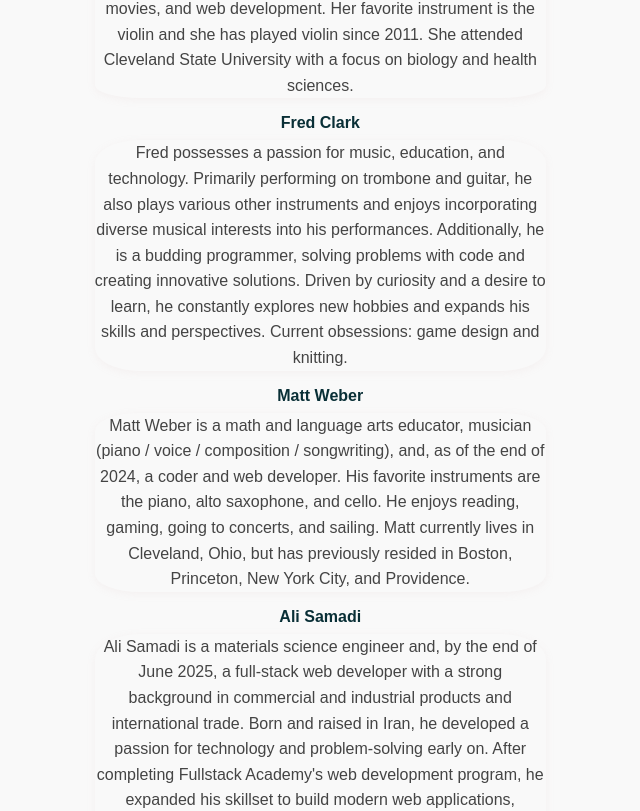
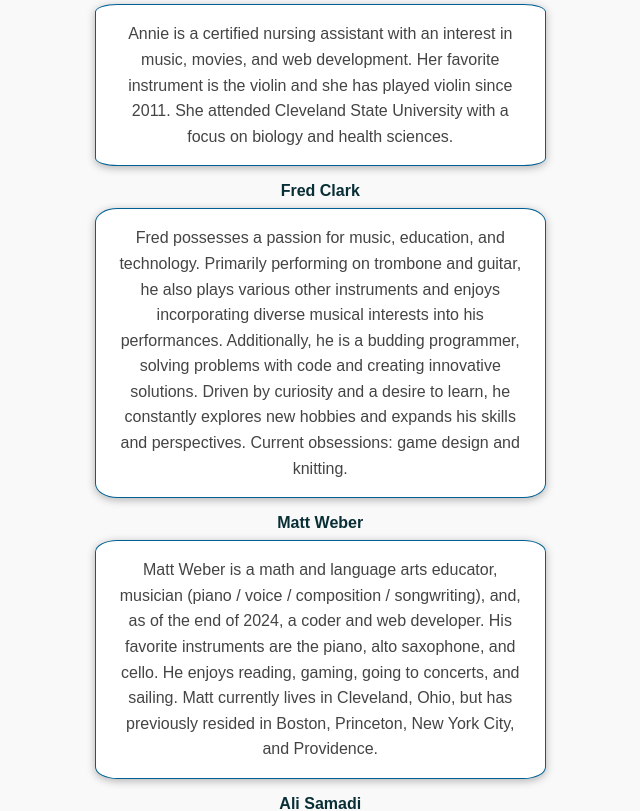
Before and after one commit to Anne-Litherland/OrchestrationStation.Frontend, a React (Vite) app: page /about in a window 1280 px wide. Shown: the part 418-1229 px from the top of the page, without its empty margins (342-982 px from the left). Built offline with nearby package versions, Linux system fonts and the light colour scheme; no server answers.

Commit message:
Added CSS to bibliography

```diff
--- a/src/About/about.jsx
+++ b/src/About/about.jsx
@@ -16,14 +16,14 @@ export default function About() {
         </p>
         <h3 className="about-title">About the Developers</h3>
         <h4 className="about-developer">Anne Litherland</h4>
-          <p>
+          <p className="about-developer-description">
             Annie is a certified nursing assistant with an interest in music,
             movies, and web development. Her favorite instrument is the violin and
             she has played violin since 2011. She attended Cleveland State
             University with a focus on biology and health sciences.
           </p>
         <h4 className="about-developer">Fred Clark</h4>
-          <p>Fred possesses a passion for music, education, and technology.
+          <p className="about-developer-description">Fred possesses a passion for music, education, and technology.
             Primarily performing on trombone and guitar, he also plays various other instruments
             and enjoys incorporating diverse musical interests into his performances.
             Additionally, he is a budding programmer, solving problems with code and creating
@@ -32,7 +32,7 @@ export default function About() {
             Current obsessions: game design and knitting.
           </p>
         <h4 className="about-developer">Matt Weber</h4>
-          <p>
+          <p className="about-developer-description">
             Matt Weber is a math and language arts educator, musician (piano /
             voice / composition / songwriting), and, as of the end of 2024, a
             coder and web developer. His favorite instruments are the piano, alto
@@ -42,7 +42,7 @@ export default function About() {
             Providence.
           </p>
         <h4 className="about-developer">Ali Samadi</h4>
-          <p>
+          <p className="about-developer-description">
             Ali Samadi is a materials science engineer and, by the end of June
             2025, a full-stack web developer with a strong background in
             commercial and industrial products and international trade. Born and
--- a/src/About/bibliography.jsx
+++ b/src/About/bibliography.jsx
@@ -4,13 +4,13 @@ import BibliographyRecommendedList from "./biblioRecommendedList";
 export default function Biblio() {
   return (
     <main>
-      <h1>Bibliography</h1>
-      <section>
-        <h2>Sources Used on this Site</h2>
+      <h1 className="bibliography-heading">Bibliography</h1>
+      <section className="bibliography-section">
+        <h2 className="sources-title">Sources Used on this Site</h2>
         <BibliographyOnSiteList />
       </section>
-      <section>
-        <h2>Recommendations for Further Learning</h2>
+      <section className="recommendations-section">
+        <h2 className="recommendations-title">Recommendations for Further Learning</h2>
         <BibliographyRecommendedList />
       </section>
       <img
--- a/src/index.css
+++ b/src/index.css
@@ -253,8 +253,11 @@ section.about-section p {
   margin-bottom: 1rem;
   line-height: 1.6;
   color: #444;
-  border-radius: 10%;
-  box-shadow: 0 2px 8px rgba(202, 171, 171, 0.1);
+  border-radius: 5%;
+  border:#006093 1px solid;
+  padding: 1rem;
+  box-shadow: 0 2px 8px rgba(0, 0, 0, 0.292);
+  background: #fff;
 }
 
 section.about-section h2 {
@@ -281,3 +284,52 @@ section.about-section h2 {
   text-align: center;
   margin-bottom: .5rem;
 }
+
+.about-developer-description {
+  background-color: white;;
+}
+
+.bibliography-heading {
+  font-size: 2rem;
+  font-weight: bold;
+  color: #444;
+  text-align: left;
+  margin-top: .5rem;
+  margin-bottom: 1.8rem;
+  text-decoration: underline;
+}
+
+.sources-title {
+  font-size: 1.5rem;
+  font-weight: bold;
+  color: #444;
+  text-align: center;
+  margin-top: 1.5rem;
+  margin-bottom: 1rem;
+  text-decoration: underline 2px solid #444;
+}
+
+.recommendations-title {
+  font-size: 1.5rem;
+  font-weight: bold;
+  color: #444;
+  text-align: center;
+  margin-top: 1.5rem;
+  margin-bottom: 1rem;
+  text-decoration: underline 2px solid #444;
+}
+
+.bibliography-section,
+.recommendations-section {
+  width: 100%;
+  max-width: 700px;
+  margin: 0 auto 2rem auto;
+  background: #fff;
+  border:#082d33 1px solid;
+  border-radius: 12px;
+  box-shadow: 0 2px 8px rgba(0, 0, 0, 0.292);
+  padding: 2rem 1.5rem;
+  display: flex;
+  flex-direction: column;
+  align-items: center;
+}
```
